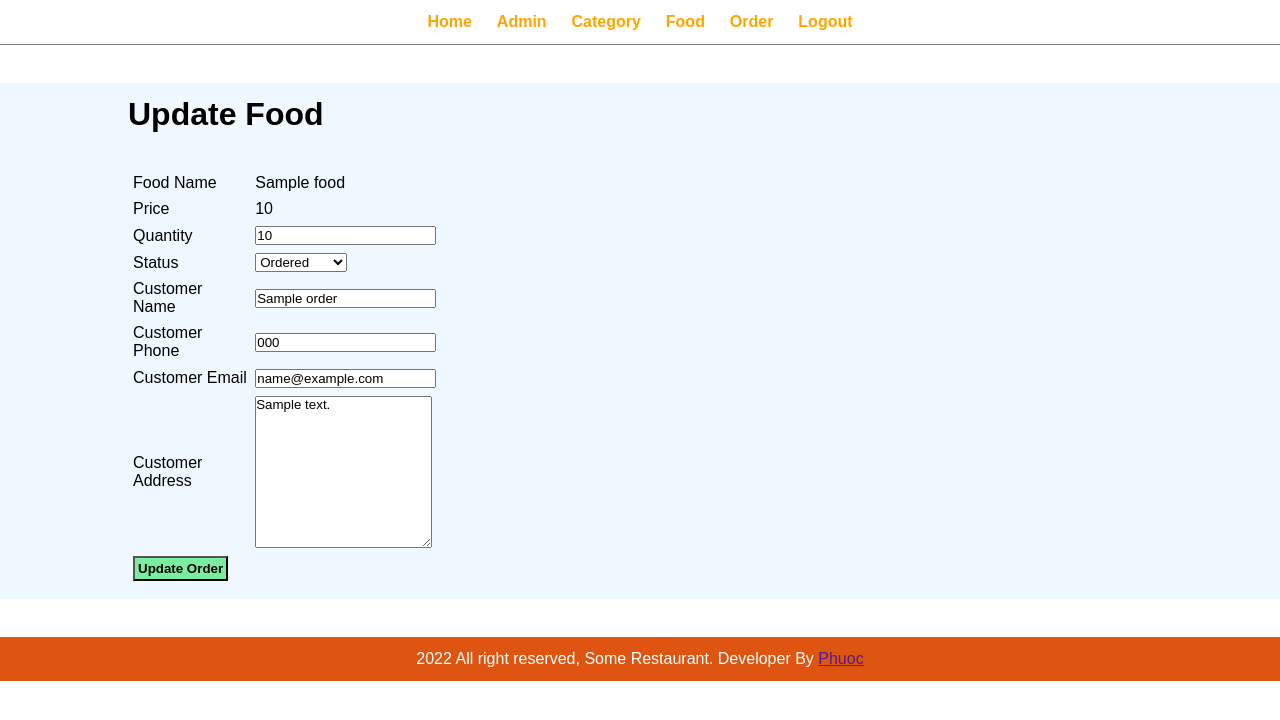
After one commit to ThienPhuoc1002/testphp, a PHP site: page /testphp/admin/update-order.php?id=1 in a window 1280 px wide. The commit adds this page. Shown: the top 720 px of the page. Run offline with PHP 8.4, Linux system fonts and the light colour scheme; the visitor is signed in with stand-in values (Sample User, id 1); tables that the repository leaves empty or names only in its code hold one stand-in row (values such as "Sample post"); some libraries are stand-ins or nearby versions.

Commit message:
Manager Order for Admin

```diff
--- /dev/null
+++ b/admin/update-order.php
@@ -0,0 +1,138 @@
+<?php include('partials/menu.php'); ?>
+
+<div class="main-content">
+  <div class="wrapper">
+    <h1>Update Food</h1>
+    <br>
+
+    <?php
+      if(isset($_GET['id']))
+      {
+        $id= mysqli_escape_string($conn, $_GET['id']);
+        $sql = "SELECT * FROM tbl_order WHERE id='$id'";
+        $res = mysqli_query($conn, $sql);
+        if($res==TRUE)
+        {
+          $count = mysqli_num_rows($res);
+          if($count==1)
+          {
+            $rows = mysqli_fetch_assoc($res);
+            $food_id=$rows['food_id'];
+            $quantity=$rows['quantity'];
+            $price=$rows['price'];
+            $total=$rows['total'];
+            $order_date=$rows['order_date'];
+            $status=$rows['status'];
+            $customer_name=$rows['customer_name'];
+            $customer_phone=$rows['customer_phone'];
+            $customer_email=$rows['customer_email'];
+            $customer_address=$rows['customer_address'];
+          }
+          else
+          {
+            header('location:'.SITEURL.'admin/manager-order.php');
+          }
+        }
+      }
+      else
+      {
+        header('location:'.SITEURL.'admin/manager-order.php');
+      }
+    ?>
+    <br>
+
+    <form action="" method="POST">
+      <table class="tbl-30">
+        <tr>
+          <td>Food Name</td>
+          <td>
+            <?php
+              $sql1 = "SELECT name FROM tbl_foods WHERE id=$food_id";
+              $res1  = mysqli_query($conn, $sql1);
+              echo mysqli_fetch_assoc($res1)['name'];
+            ?>
+          </td>
+        </tr>
+        <tr>
+          <td>Price</td>
+          <td><?php echo $price; ?></td>
+        </tr>
+        <tr>
+          <td>Quantity</td>
+          <td><input type="text" name="quantity" value="<?php echo $quantity; ?>"></td>
+        </tr>
+
+        <tr>
+          <td>Status</td>
+          <td>
+            <select name="status">
+              <option <?php if($status=="Ordered") echo "selected"; ?>  value="Ordered">Ordered</option>
+              <option <?php if($status=="On Delivery") echo "selected"; ?> value="On Delivery">On Delivery</option>
+              <option <?php if($status=="Delivered") echo "selected"; ?> value="Delivered">Delivered</option>
+              <option <?php if($status=="Cancelled") echo "selected"; ?> value="Cancelled">Cancelled</option>
+            </select>
+          </td>
+        </tr>
+        <tr>
+          <td>Customer Name</td>
+          <td><input type="text" name="customer_name" value="<?php echo $customer_name; ?>"></td>
+        </tr>
+        <tr>
+          <td>Customer Phone</td>
+          <td><input type="text" name="customer_phone" value="<?php echo $customer_phone; ?>"></td>
+        </tr>
+        <tr>
+          <td>Customer Email</td>
+          <td><input type="text" name="customer_email" value="<?php echo $customer_email; ?>"></td>
+        </tr>
+        <tr>
+          <td>Customer Address</td>
+          <td><textarea name="customer_address" rows="10"><?php echo $customer_address; ?></textarea></td>
+        </tr>
+          <td colspan="2">
+            <input type="hidden" name="id" value="<?php echo $id; ?>">
+            <input type="submit" name="submit" value="Update Order" class="btn-secondary">
+          </td>
+        </tr>
+      </table>
+    </form>
+
+  </div>
+</div>
+
+<?php include('partials/footer.php'); ?>
+
+<?php
+  if(isset($_POST['submit']))
+  {
+    $id = $_POST['id'];
+    $quantity= $_POST['quantity'];
+    $status = $_POST['status'];
+    $customer_name = $_POST['customer_name'];
+    $customer_phone = $_POST['customer_phone'];
+    $customer_email= $_POST['customer_email'];
+    $customer_address = $_POST['customer_address'];
+
+    $sql = "UPDATE tbl_order SET
+      quantity='$quantity',
+      status='$status',
+      customer_name='$customer_name',
+      customer_phone='$customer_phone',
+      customer_email='$customer_email',
+      customer_address='$customer_address'
+      WHERE id='$id'
+    ";
+    $res = mysqli_query($conn, $sql);
+
+    if($res==TRUE)
+    {
+      $_SESSION['add'] = "<div class='success'>Order Updated Successfully</div>";
+      header('location:'.SITEURL.'admin/manager-order.php');
+    }
+    else
+    {
+      $_SESSION['add'] = "<div class='error'>Failed Update Order</div>";
+      header('location:'.SITEURL.'admin/manager-order.php');
+    }
+  }
+?>
```
Also changed, not shown: admin/index.php (+36 -7 lines), admin/manager-order.php (+15 -24 lines).
